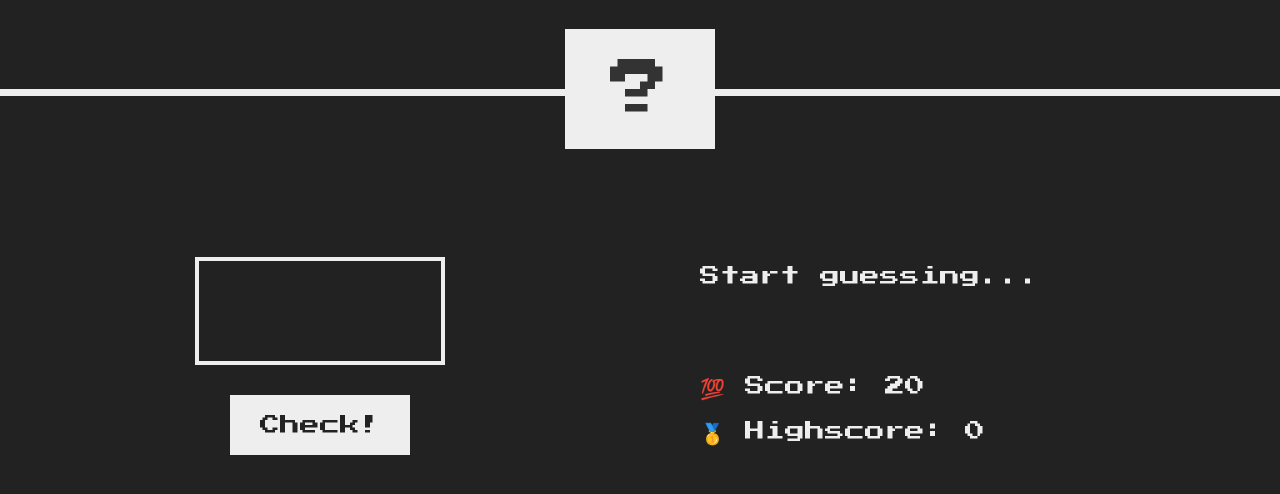
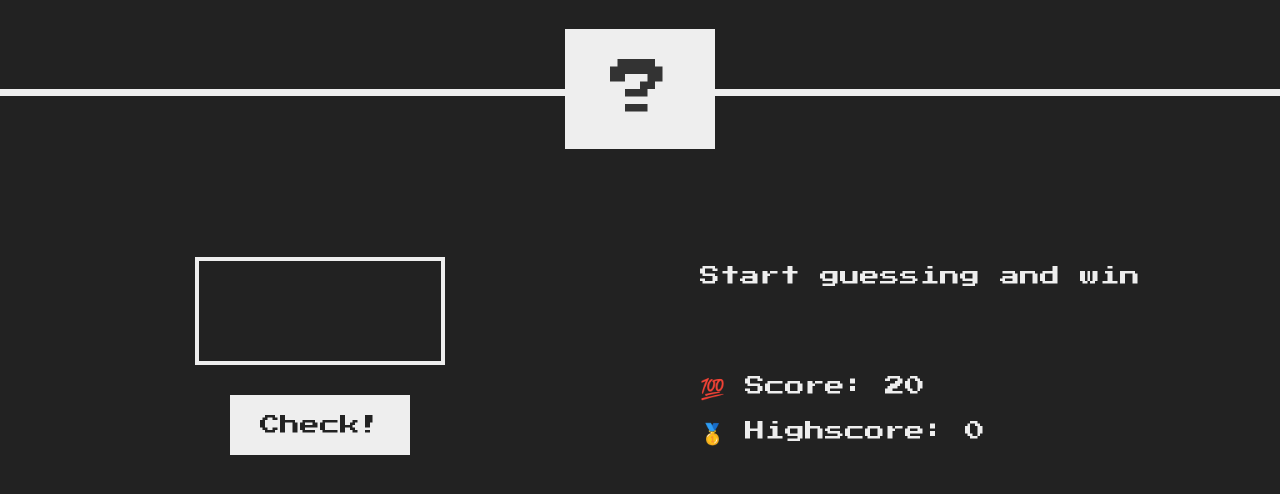
Before and after one commit to venkateshkamath/guessNumber, a plain HTML site: page index.html in a window 1280 px wide. Shown: the part 184-678 px from the top of the page. Drawn offline with Linux system fonts and the light colour scheme.

Commit message:
modified the heading

```diff
--- a/index.html
+++ b/index.html
@@ -20,7 +20,7 @@
         <button class="btn check">Check!</button>
       </section>
       <section class="right">
-        <p class="message">Start guessing...</p>
+        <p class="message">Start guessing and win</p>
         <p class="label-score">💯 Score: <span class="score">20</span></p>
         <p class="label-highscore">
           🥇 Highscore: <span class="highscore">0</span>
```
